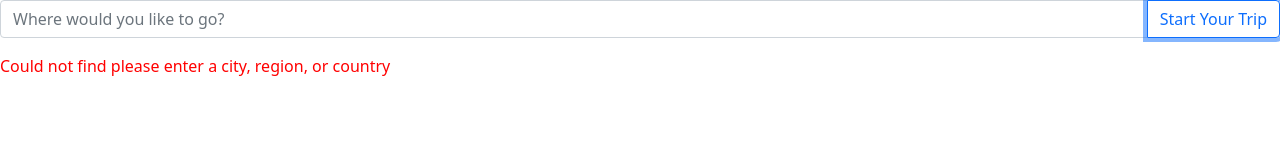
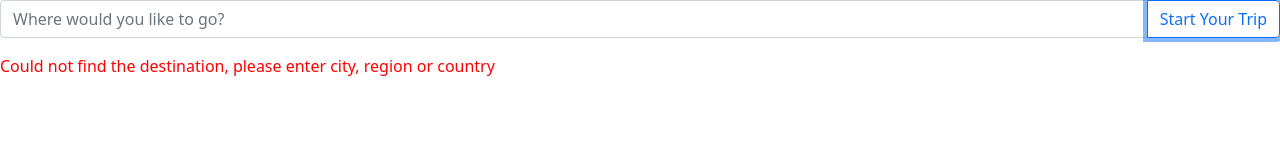
Before and after one commit to ymoshk/EasyTripUI, a React (Create React App) app: page /search in a window 1280 px wide. Both pictures are taken after a click on the button "Start Your Trip". Shown: the top 160 px of the page. Built offline with nearby package versions, Linux system fonts and the light colour scheme.

Commit message:
Update Autocomplete Search box

```diff
--- a/src/App.react.js
+++ b/src/App.react.js
@@ -10,10 +10,10 @@ import HomePage from "./HomePage.react";
 
 import "tabler-react/dist/Tabler.css";
 import AttractionList from "./components/attraction/AttractionList";
-import AutocompleteTextBox from "./components/AutocompleteTextBox";
 import SingleTag from "./components/tags/SingleTag";
 import 'bootstrap/dist/css/bootstrap.min.css';
 import SaharTest from "./Sahar Tests/SaharTest";
+import SearchDestination from "./components/SearchDestination";
 
 
 function App(props) {
@@ -25,7 +25,7 @@ function App(props) {
                     <Route exact path="/404" component={Error404}/>
                     <Route exact path="/test" component={QuestionCard}/>
                     <Route exact path="/attraction" component={AttractionList}/>
-                    <Route exact path="/search" component={AutocompleteTextBox}/>
+                    <Route exact path="/search" component={SearchDestination}/>
                     <Route exact path="/SaharTest" component={SaharTest}/>
                     <Route component={Error404}/>
                 </Switch>
--- a/src/components/AutocompleteTextBox.js
+++ b/src/components/AutocompleteTextBox.js
@@ -1,9 +1,8 @@
 import React, {useState} from 'react';
-import {Form, Button, Row, Col, InputGroup, FormControl, Card, ListGroup, ListGroupItem} from 'react-bootstrap';
+import {Form, Button, InputGroup, FormControl, ListGroup} from 'react-bootstrap';
 
-const CITIES_LIST = ['Tel Aviv', 'Jerusalem', 'Berlin', 'Madrid', 'Paris', 'Prage', 'Portugal', 'Rome'];
 
-const AutocompleteTextBox = () => {
+const AutocompleteTextBox = (props) => {
     const [searchBar, setSearchBar] = useState({suggestions: [], text: ""});
     const [isValidSearch, setIsValidSearch] = useState(true);
 
@@ -15,7 +14,7 @@ const AutocompleteTextBox = () => {
 
         if (value.length > 0) {
             const regex = new RegExp(`^${value}`, 'i');
-            suggestions = CITIES_LIST.sort().filter(value => regex.test(value));
+            suggestions = props.suggestionsList.sort().filter(value => regex.test(value));
         }
         setSearchBar({suggestions: suggestions, text: value});
     }
@@ -38,30 +37,32 @@ const AutocompleteTextBox = () => {
 
     const onSubmitHandler = (event) => {
         event.preventDefault();
+        console.log(searchBar.text);
 
-        if(!CITIES_LIST.includes(searchBar.text)){
+        if (!props.suggestionsList.includes(searchBar.text)) {
             setIsValidSearch(false);
+            return;
         }
+
+        setSearchBar({suggestions: [], text: ""});
     }
 
     return <React.Fragment>
         <InputGroup className="mb-3">
             <FormControl
-                placeholder="Where would you like to go?"
-                aria-label="Recipient's username"
+                placeholder={props.placeHolder}
+                aria-label={props.ariaLabel}
                 aria-describedby="basic-addon2"
                 value={searchBar.text} onChange={onChangeHandler}
             />
             <Button variant="outline-primary" id="button-addon2" onClick={onSubmitHandler}>
-                Start Your Trip
+                {props.buttonLabel}
             </Button>
         </InputGroup>
         {!isValidSearch &&
-        <Form.Label htmlFor="basic-url" style={{color: 'red'}}>Could not find <b>{searchBar.text}</b> please enter a city,
-            region, or country </Form.Label>}
+        <Form.Label htmlFor="basic-url" style={{color: 'red'}}>{props.errorMessage} </Form.Label>}
 
         {renderSuggestions()}
-
     </React.Fragment>
 }
 
--- /dev/null
+++ b/src/components/SearchDestination.js
@@ -0,0 +1,15 @@
+import React from 'react';
+import AutocompleteTextBox from "./AutocompleteTextBox";
+
+const CITIES_LIST = ['Tel Aviv', 'Jerusalem', 'Berlin', 'Madrid', 'Paris', 'Prage', 'Portugal', 'Rome'];
+
+
+const SearchDestination = () => {
+    return <AutocompleteTextBox suggestionsList={CITIES_LIST}
+    placeHolder={"Where would you like to go?"}
+    ariaLabel={"Destination"}
+    buttonLabel={"Start Your Trip"}
+    errorMessage={"Could not find the destination, please enter city, region or country"}/>;
+}
+
+export default SearchDestination;
```
